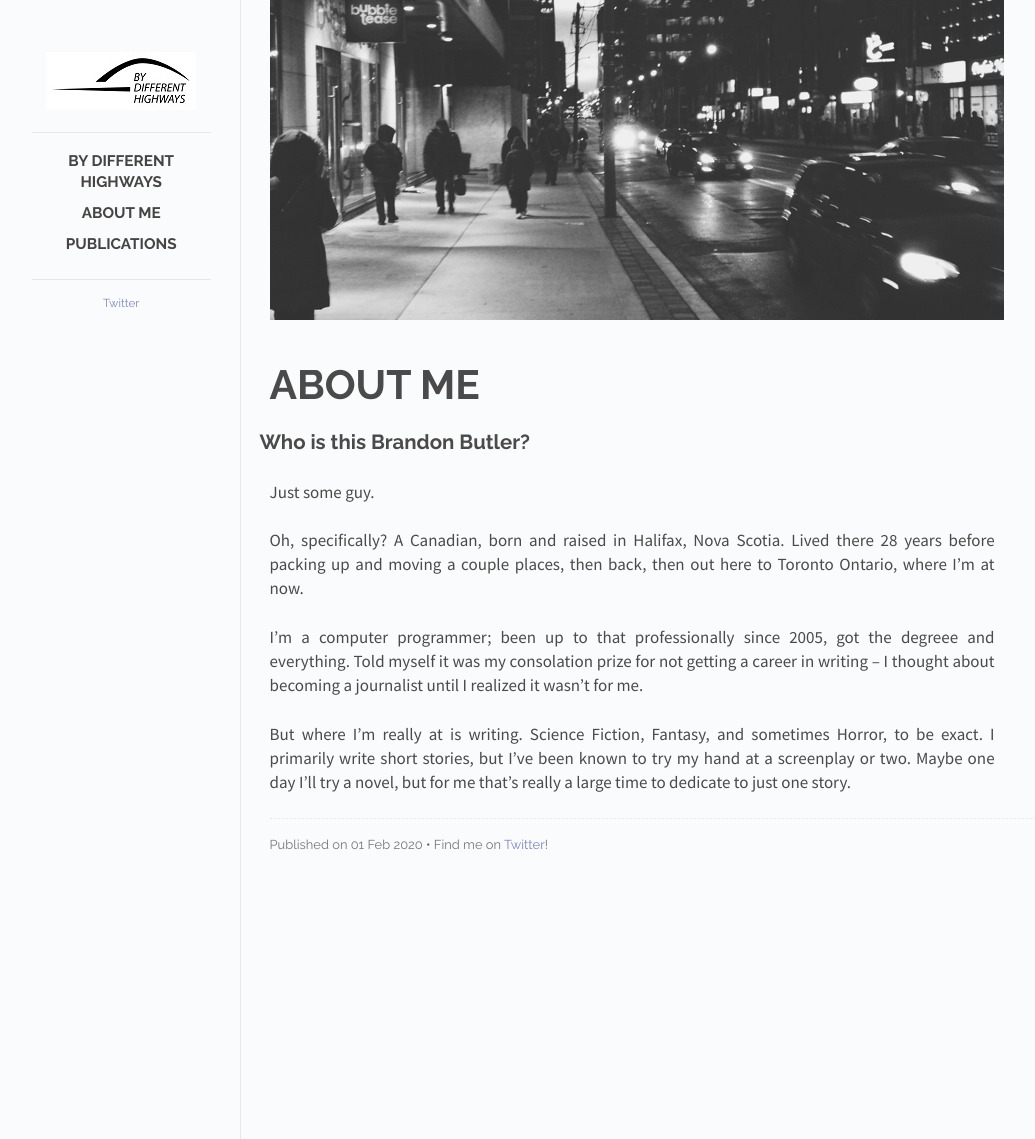
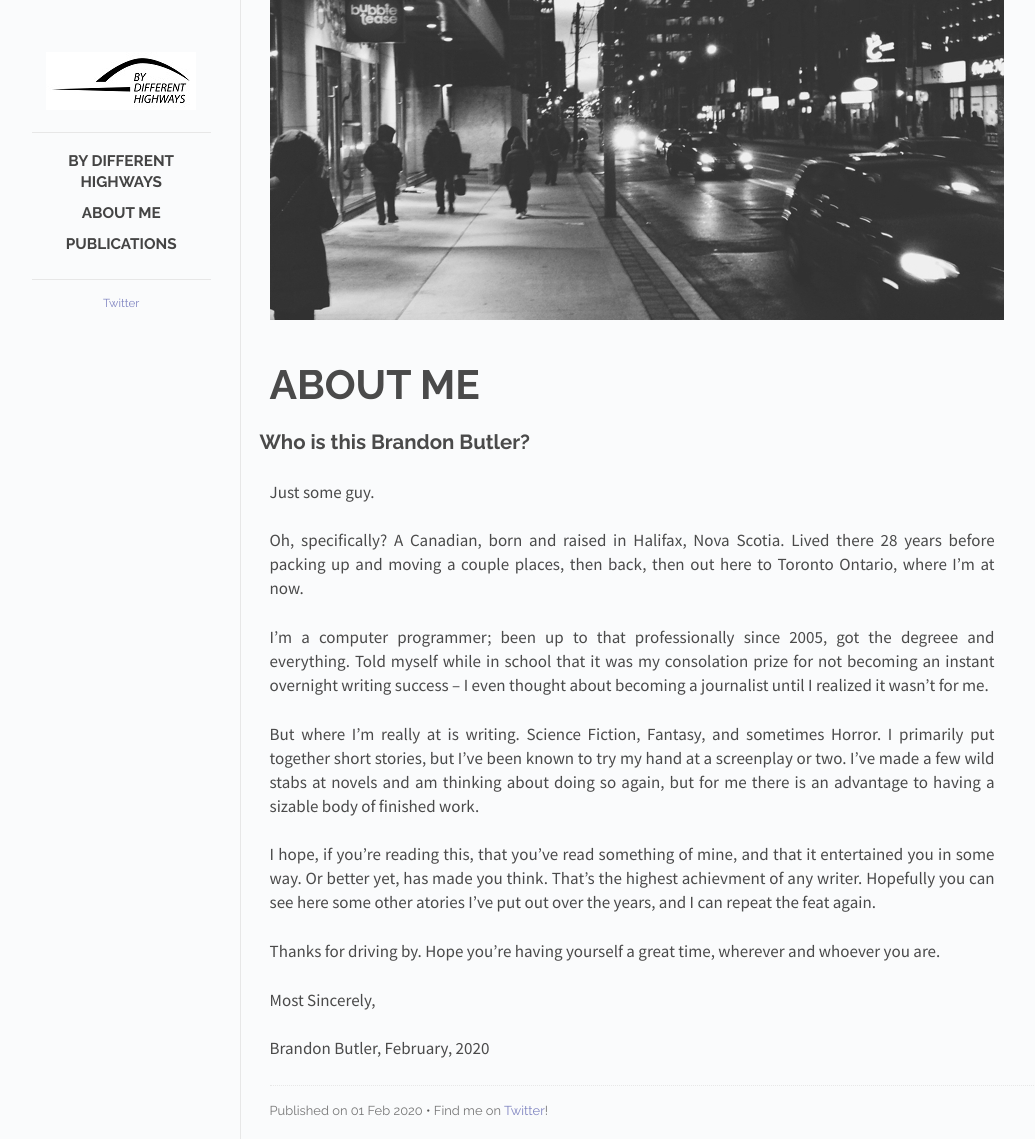
Before and after one commit to Butler-Brand/Butler-Brand.github.io, a Jekyll site: the page built from _posts/2020-01-01-about-post.md, in a window 1280 px wide. Shown: the whole page, without its empty margins (118-1153 px from the left). Built offline with Jekyll 4.4.1, drawn with Linux system fonts in a browser that asks for light colours; Markdown is read by kramdown in place of the engine named in the settings.

Commit message:
Update 2020-01-01-about-post.md

```diff
--- a/_posts/2020-01-01-about-post.md
+++ b/_posts/2020-01-01-about-post.md
@@ -13,8 +13,18 @@ Just some guy.
 
 Oh, specifically? A Canadian, born and raised in Halifax, Nova Scotia. Lived there 28 years before packing up and moving a couple places, then back, then out here to Toronto Ontario, where I'm at now.
 
-I'm a computer programmer; been up to that professionally since 2005, got the degreee and everything. Told myself it was my consolation prize for not getting a career in writing --
-I thought about becoming a journalist until I realized it wasn't for me.
+I'm a computer programmer; been up to that professionally since 2005, got the degreee and everything. Told myself while in school that it was my consolation prize for not becoming an instant
+overnight writing success -- I even thought about becoming a journalist until I realized it wasn't for me.
 
-But where I'm really at is writing. Science Fiction, Fantasy, and sometimes Horror, to be exact. I primarily write short stories, but I've been known to try my hand at a screenplay or two. Maybe one day I'll try
-a novel, but for me that's really a large time to dedicate to just one story.
+But where I'm really at is writing. Science Fiction, Fantasy, and sometimes Horror. I primarily put together short stories, but I've been known to try my hand at a screenplay or two. I've made a few
+wild stabs at novels and am thinking about doing so again, but for me there is an advantage to having a sizable body of finished work.
+
+I hope, if you're reading this, that you've read something of mine, and that it entertained you in some way. Or better yet, has made you think. That's the highest achievment of any writer.
+Hopefully you can see here some other atories I've put out over the years, and I can repeat the feat again.
+
+Thanks for driving by. Hope you're having yourself a great time, wherever and whoever you are.
+
+
+Most Sincerely,
+
+Brandon Butler, February, 2020
```
